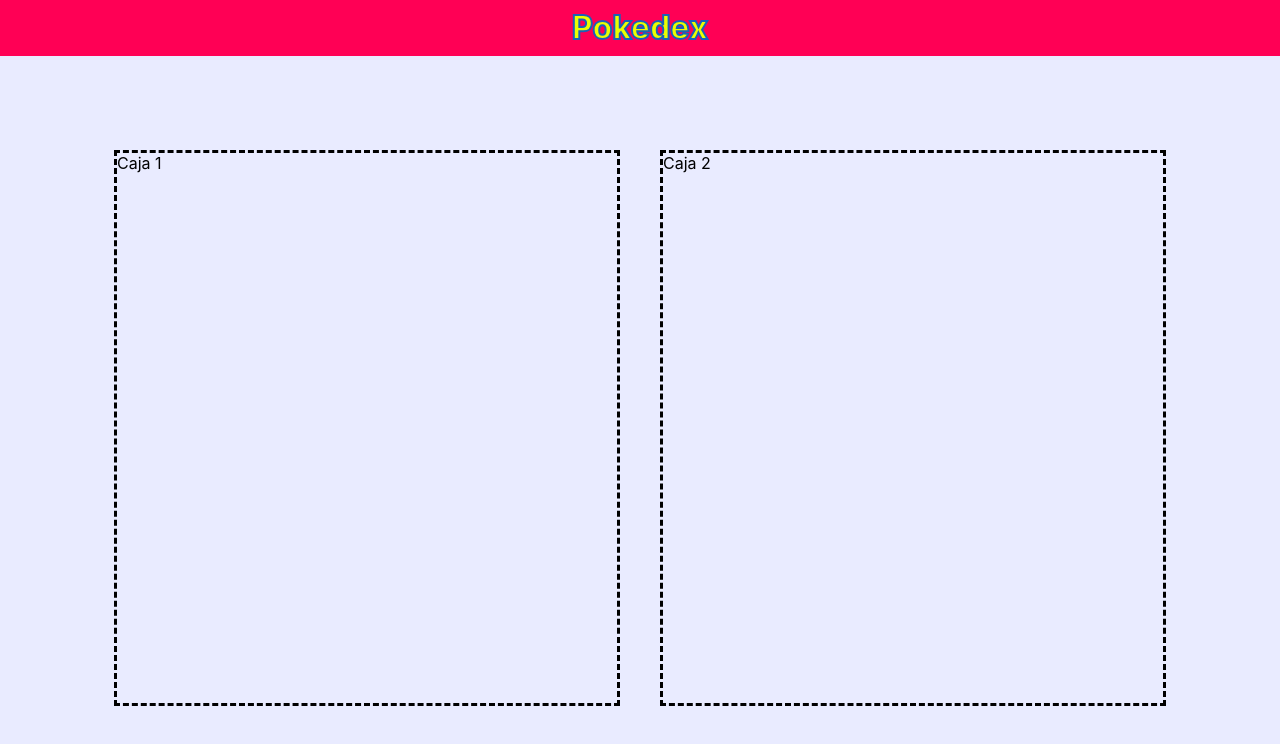
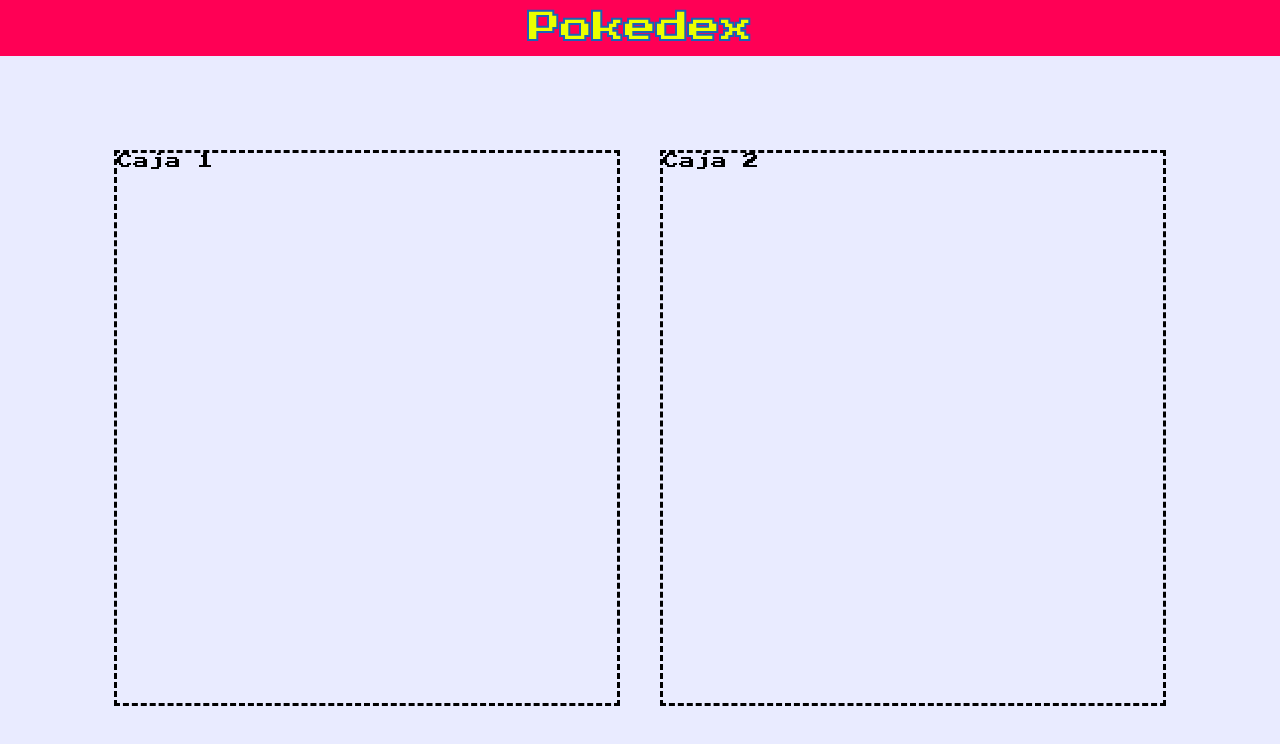
Before and after one commit to Ady-val/clase-progra-front, a React (Create React App) app: page / in a window 1280 px wide. Shown: the top 744 px of the page. Built offline with nearby package versions, Linux system fonts and the light colour scheme.

Commit message:
an 8-bit style font is added

```diff
--- a/src/style/App.css
+++ b/src/style/App.css
@@ -1,3 +1,9 @@
+@import url('https://fonts.googleapis.com/css2?family=Press+Start+2P&display=swap');
+
+* {
+  font-family: 'Press Start 2P', cursive;
+}
+
 .App {
   height: 100vh;
   margin:0;
```
